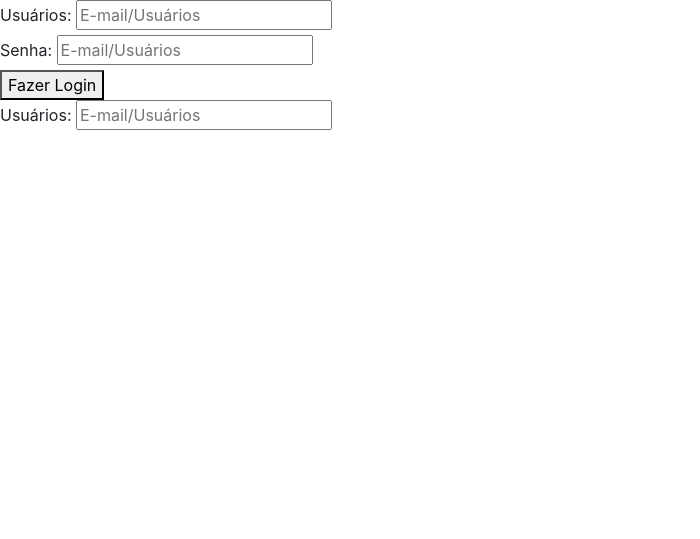
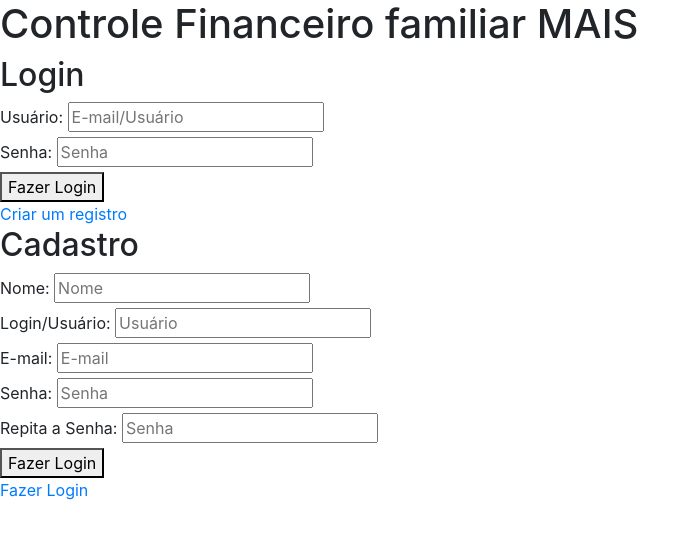
Before and after one commit to isaacijs/cp-mais, a PHP site: page / in a window 1280 px wide. Shown: the top 539 px of the page, without its empty margins (0-700 px from the left). Run offline with PHP 8.4, Linux system fonts and the light colour scheme; some libraries are stand-ins or nearby versions.

Commit message:
Atualizando a estrutura basica do projeto - 13/08/2016

```diff
--- a/_app/Config.inc.php
+++ b/_app/Config.inc.php
@@ -3,7 +3,7 @@
 define('HOST', 'localhost');
 define('USER', 'root');
 define('PASS', '');
-define('DBSA', 'quizznarede');
+define('DBSA', 'controlmais');
 
 // DEFINE SERVIDOR DE E-MAIL ################
 define('MAILUSER', 'email@dominio.com.br');
--- a/index.php
+++ b/index.php
@@ -1,4 +1,5 @@
 <?php
+/*chama o arquivo em php com funções*/
 require_once './indexControl.php';
 ?>
 <!DOCTYPE html>
@@ -21,29 +22,53 @@ require_once './indexControl.php';
     </head>
 
     <body>
+        <h1>Controle Financeiro familiar MAIS</h1>
         <div id="LoginBox" class="">
+            <h2>Login</h2>
             <form id="" class="" method="POST" action="" enctype="multipart/form-data">
                 <div id="" class="">
-                    <label for="user_login">Usuários: </label>
-                    <input type="text" name="user_login" id="user_login" placeholder="E-mail/Usuários"/>
+                    <label for="user_login">Usuário: </label>
+                    <input type="text" name="user_login" id="user_login" placeholder="E-mail/Usuário"/>
                 </div>
                 <div id="" class="">
                     <label for="user_login">Senha: </label>
-                    <input type="password" name="user_password" id="user_password" placeholder="E-mail/Usuários"/>
+                    <input type="password" name="user_password" id="user_password" placeholder="Senha"/>
                 </div>
                 <div id="" class="">
                     <button id="" class="">Fazer Login</button>
                 </div>
             </form>
+            <a href="#" id="signUp" class="">Criar um registro</a>
         </div>
 
         <div id="LoginBox" class="">
+            <h2>Cadastro</h2>
             <form id="" class="" method="POST" action="" enctype="multipart/form-data">
                 <div id="" class="">
-                    <label for="user_login">Usuários: </label>
-                    <input type="text" name="user_login" id="user_login" placeholder="E-mail/Usuários"/>
+                    <label for="user_name">Nome: </label>
+                    <input type="text" name="user_name" id="user_name" placeholder="Nome" required />
+                </div>
+                <div id="" class="">
+                    <label for="user_name">Login/Usuário: </label>
+                    <input type="text" name="user_login" id="user_login" placeholder="Usuário" required />
+                </div>
+                <div id="" class="">
+                    <label for="user_email">E-mail: </label>
+                    <input type="text" name="user_email" id="user_email" placeholder="E-mail" required />
+                </div>
+                <div id="" class="">
+                    <label for="user_password">Senha: </label>
+                    <input type="password" name="user_password" id="user_password" placeholder="Senha" required />
+                </div>
+                <div id="" class="">
+                    <label for="user_password">Repita a Senha: </label>
+                    <input type="password" name="user_password2" id="user_password" placeholder="Senha" required />
+                </div>
+                <div id="" class="">
+                    <button id="" class="">Fazer Login</button>
                 </div>
             </form>
+            <a href="#" id="signUp" class="">Fazer Login</a>
         </div>
     </body>
 </html>
```
